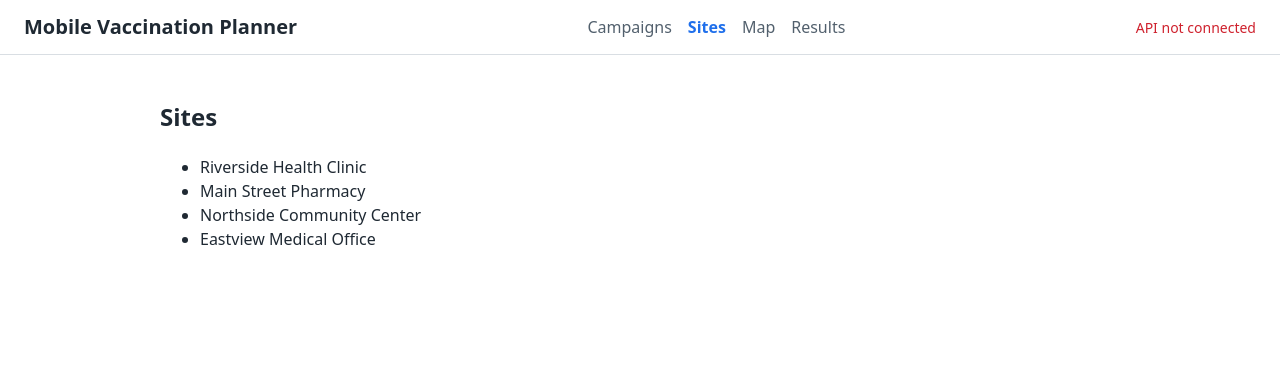
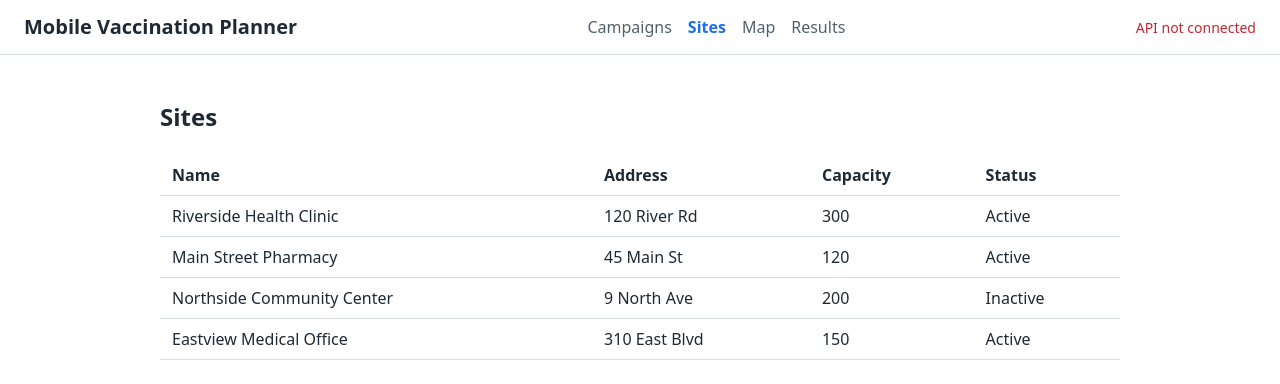
Before and after one commit to at5790/Software-Class-SESA, a React (Vite) app in the folder frontend/: page /sites in a window 1280 px wide. Shown: the top 384 px of the page. Built offline with nearby package versions, Linux system fonts and the light colour scheme; no server answers.

Commit message:
Show sites in a table with address, capacity and status

```diff
--- a/frontend/src/index.css
+++ b/frontend/src/index.css
@@ -56,3 +56,15 @@ main {
 .api-status.down {
   color: #cf222e;
 }
+
+.sites-table {
+  width: 100%;
+  border-collapse: collapse;
+}
+
+.sites-table th,
+.sites-table td {
+  text-align: left;
+  padding: 8px 12px;
+  border-bottom: 1px solid #d9dee3;
+}
--- a/frontend/src/pages/SitesPage.jsx
+++ b/frontend/src/pages/SitesPage.jsx
@@ -5,11 +5,26 @@ function SitesPage() {
   return (
     <section>
       <h2>Sites</h2>
-      <ul>
-        {mockSites.map((site) => (
-          <li key={site.id}>{site.name}</li>
-        ))}
-      </ul>
+      <table className="sites-table">
+        <thead>
+          <tr>
+            <th>Name</th>
+            <th>Address</th>
+            <th>Capacity</th>
+            <th>Status</th>
+          </tr>
+        </thead>
+        <tbody>
+          {mockSites.map((site) => (
+            <tr key={site.id}>
+              <td>{site.name}</td>
+              <td>{site.address}</td>
+              <td>{site.capacity}</td>
+              <td>{site.active ? 'Active' : 'Inactive'}</td>
+            </tr>
+          ))}
+        </tbody>
+      </table>
     </section>
   )
 }
```
Also changed, not shown: 1 other file (tests, documents, lock files or other folders).
